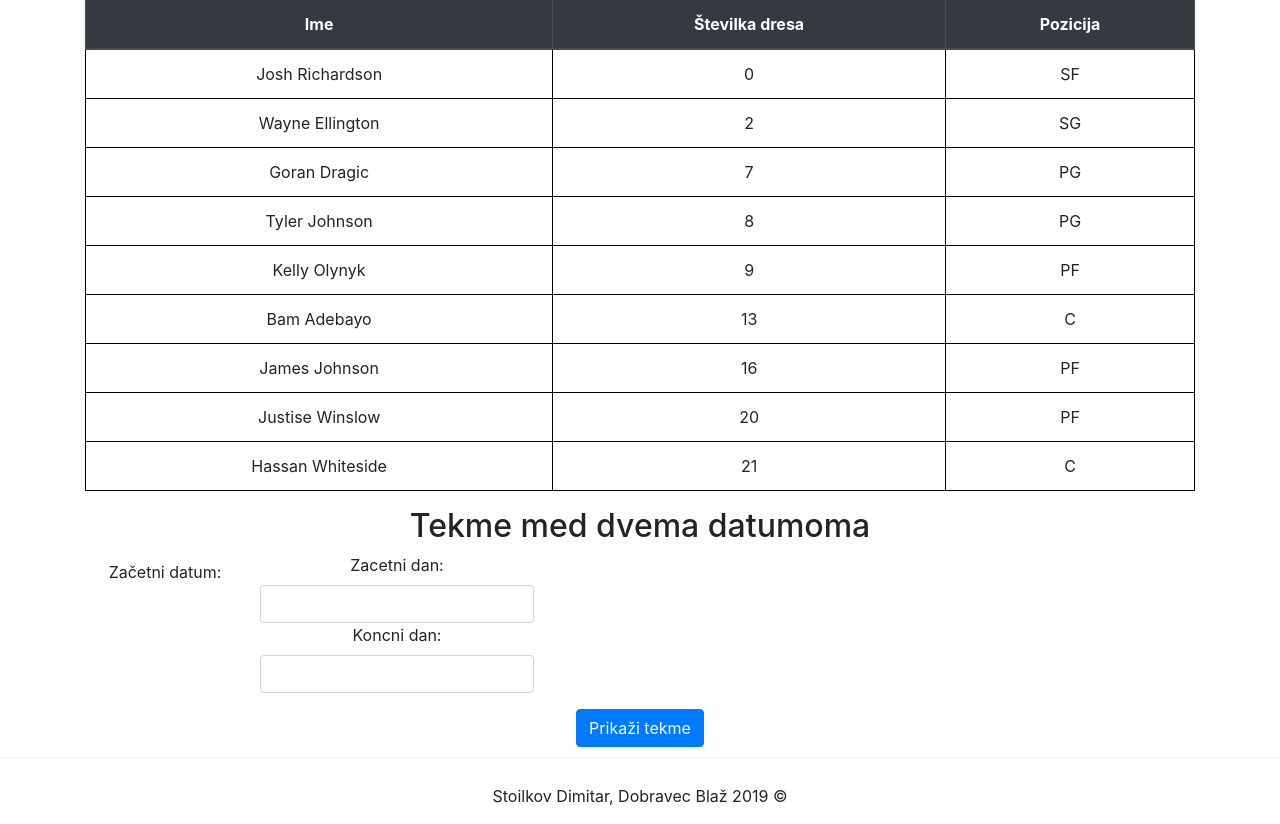
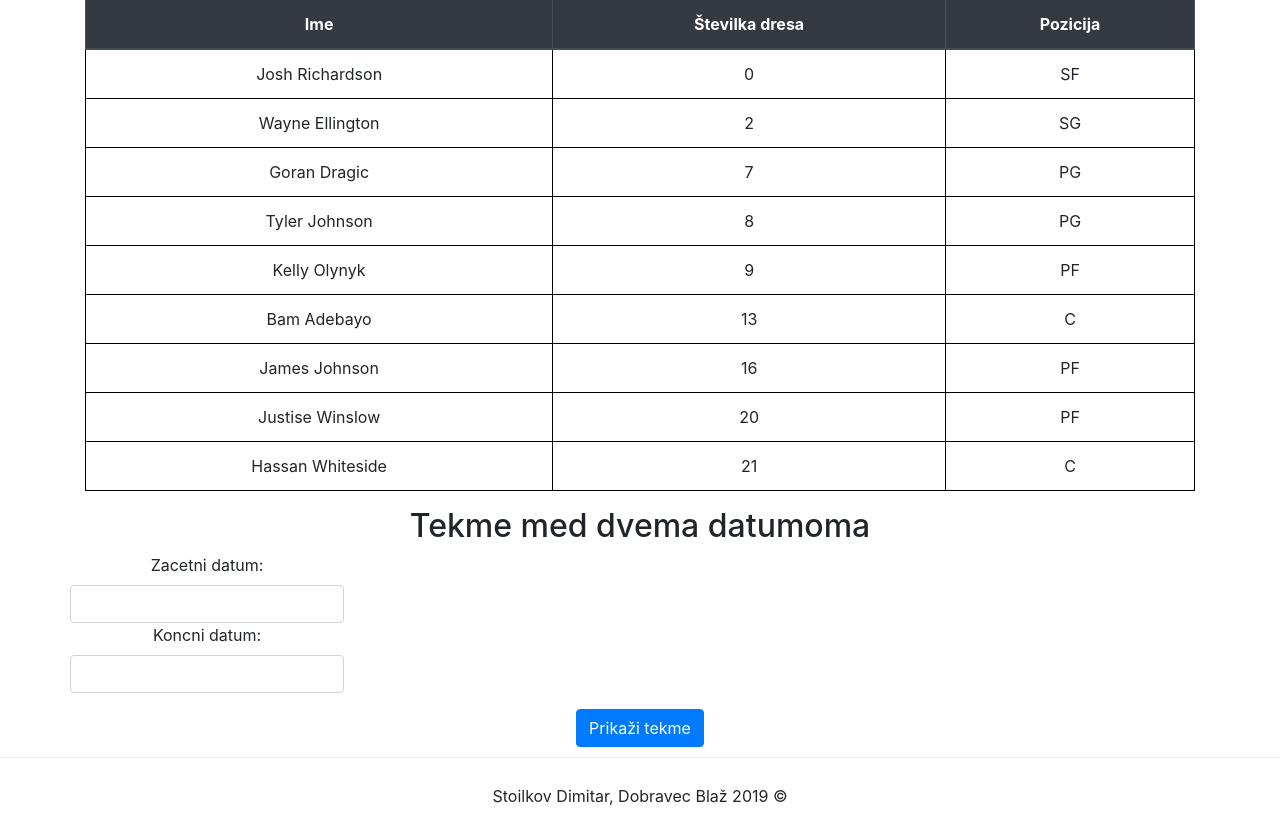
Before and after one commit to dimes123/kosarkaska-ekipa-django, a Django app: page /ekipa/ in a window 1280 px wide. Shown: the part 428-1252 px from the top of the page. Run offline with Django 3.2, Linux system fonts and the light colour scheme; data comes from the database, SQL or seed files in the repository; some libraries are stand-ins or nearby versions.

Commit message:
Popravljal form med dvema datumoma.

```diff
--- a/ekipa/miami/forms.py
+++ b/ekipa/miami/forms.py
@@ -6,17 +6,17 @@ class PovpForm(forms.Form):
     choices = [(igralec.id, igralec.ime) for igralec in igralci]
     igralec = forms.ChoiceField(choices=choices, widget=forms.Select(), required=False)
 
-class DateForm(forms.Form):
-    zacetni_Dan = forms.DateTimeField(
+class DatumForm(forms.Form):
+    zacetni_datum = forms.DateField(
         input_formats=['%d/%m/%Y'],
-        widget=forms.DateTimeInput(attrs={
+        widget=forms.DateInput(attrs={
             'class': 'form-control datetimepicker-input',
             'data-target': '#datetimepicker1'
         })
     )
-    koncni_Dan = forms.DateTimeField(
+    koncni_datum = forms.DateField(
         input_formats=['%d/%m/%Y'],
-        widget=forms.DateTimeInput(attrs={
+        widget=forms.DateInput(attrs={
             'class': 'form-control datetimepicker-input',
             'data-target': '#datetimepicker2'
         })
--- a/ekipa/miami/templates/ekipa.html
+++ b/ekipa/miami/templates/ekipa.html
@@ -78,7 +78,6 @@
 <form>
 <center>
 <div class="form-group row">
-  <label for="example-date-input" class="col-2 col-form-label">Začetni datum:</label>
   <div class="col-2.5">
     {% csrf_token %}
     {{form}}
--- a/ekipa/miami/views.py
+++ b/ekipa/miami/views.py
@@ -3,7 +3,7 @@ from miami.models import *
 from django.db.models import Avg, Max
 from django import forms
 from django.http import HttpResponseRedirect
-from .forms import PovpForm, DateForm, najboljsiIgralecForm, IgralecForm
+from .forms import PovpForm, DatumForm, najboljsiIgralecForm, IgralecForm
 from django.contrib.auth import login, authenticate
 from django.contrib.auth.forms import UserCreationForm
 from django.shortcuts import render, redirect
@@ -49,21 +49,20 @@ def brisanje(request, id):
 def ekipa(request):
     podatki = get_object_or_404(Ekipa, kratica='MIA')
     seznam_igralcev = Igralec.objects.all().order_by('stevilka')
-    zacetek = request.GET.get('zacetniDan')
-    konec = request.GET.get('koncniDan')
-    print(zacetek,konec)
-    print()
+    zacetek = request.GET.get('zacetek')
+    konec = request.GET.get('konec')
     if zacetek is None or konec is None:
         return render(request, 'ekipa.html', {
                         'podatki_o_ekipi': podatki,
                         'seznam_igralcev': seznam_igralcev,
-                        'form': DateForm(),
+                        'form': DatumForm(),
         })
     else:
         return redirect('tekme', zacetek, konec)
 
 def tekme(request):
     return render(request, 'tekme.html', {
+                        'form': DatumForm,
         })
 
 def povprecja(request):
@@ -79,7 +78,6 @@ def povpigralec(request, id):
     igralec = get_object_or_404(Igralec, id=id)
     maximum = igralec.statistika_igralec.all().aggregate(Max('skoki'), Max('podaje'), Max('ukradene'), Max('tocke'))
     average = igralec.statistika_igralec.all().aggregate(Avg('skoki'),Avg('podaje'), Avg('ukradene'), Avg('tocke'))
-    print(average)
     return render(request, 'povpigralec.html', {
                     'igralec': igralec,
                     'max': maximum,
@@ -98,7 +96,6 @@ def najboljsi(request):
         prikazi = 2
         nasprotnik = list(Ekipa.objects.filter(id = ekipa))
         datumi = Tekma.objects.filter(nasprotnik = ekipa)
-        print(type(datumi))
         return render(request, 'najboljsi.html',{
             'prikazi':prikazi,
             'nasprotnik': nasprotnik[0].ime,
```
